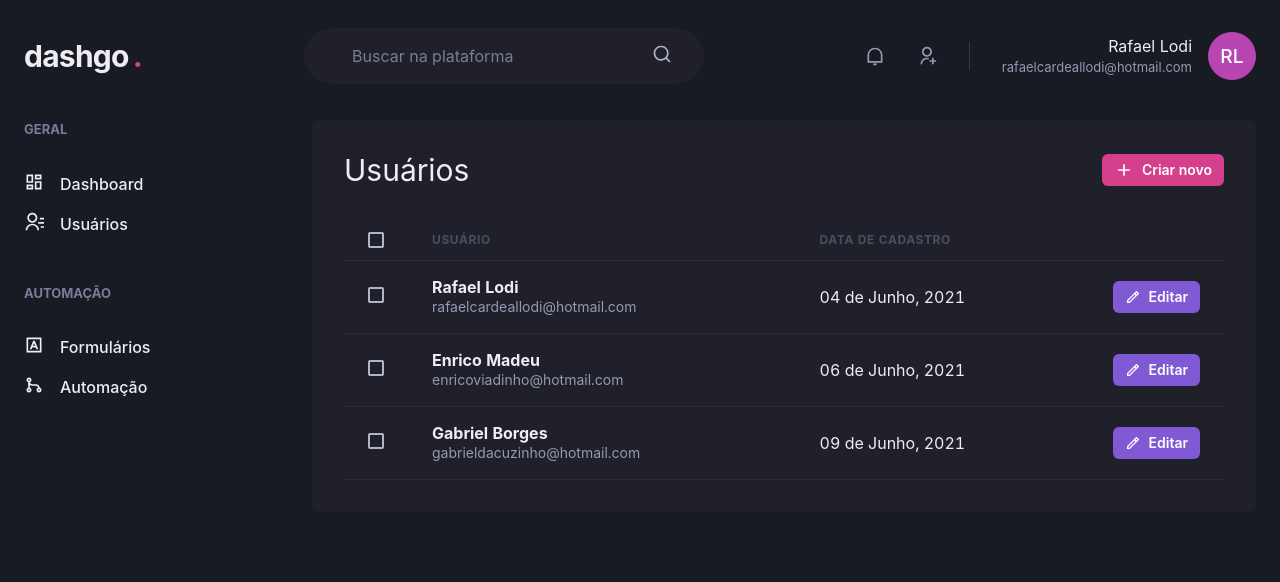
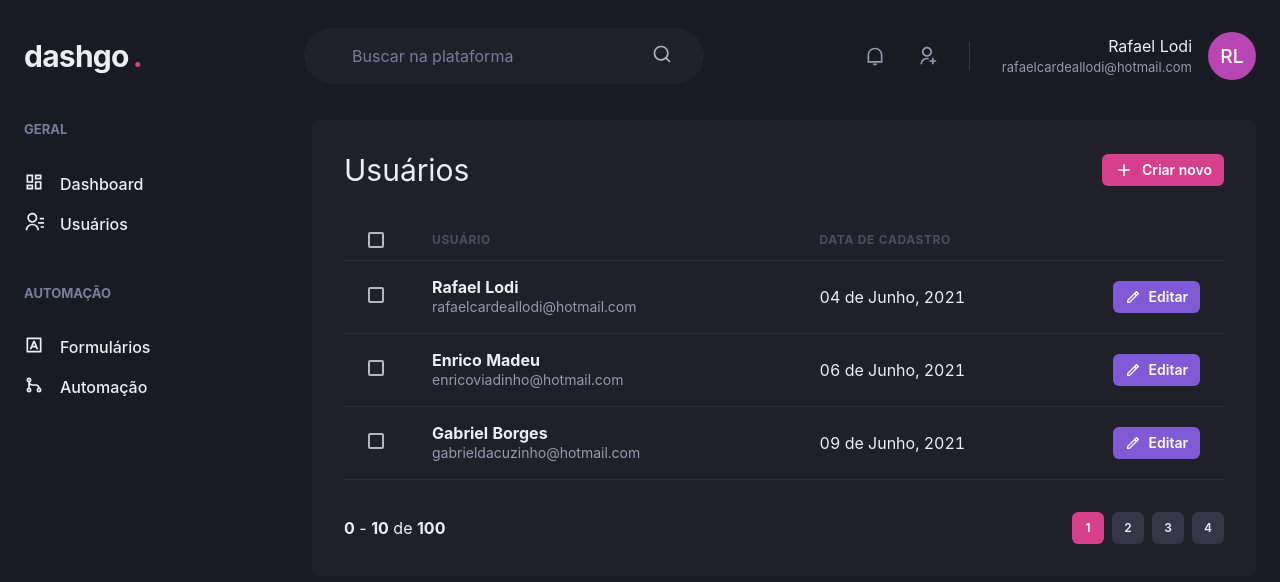
Before and after one commit to rafaelcardeallodi/dashgo, a Next.js app: page /users in a window 1280 px wide. Shown: the top 582 px of the page. Built offline with nearby package versions, Linux system fonts and the light colour scheme.

Commit message:
Componente: Pagination

```diff
--- /dev/null
+++ b/src/components/Pagination.tsx
@@ -0,0 +1,65 @@
+import { Box, Button, Stack } from "@chakra-ui/react";
+
+export function Pagination(){
+  return (
+    <Stack
+      direction="row"
+      mt="8"
+      justify="space-between"
+      align="center"
+      spacing="6"
+    >
+      <Box>
+        <strong>0</strong> - <strong>10</strong> de <strong>100</strong>
+      </Box>
+      <Stack direction="row" spacing="2">
+        <Button
+          size="sm"
+          fontSize="xs"
+          width="4"
+          colorScheme="pink"
+          disabled
+          _disabled={{
+            bg: 'pink.500',
+            cursor: 'default'
+          }}
+        >
+          1
+        </Button>
+        <Button
+          size="sm"
+          fontSize="xs"
+          width="4"
+          bg="gray.700"
+          _hover={{
+            bg: 'gray.500'
+          }}
+        >
+          2
+        </Button>
+        <Button
+          size="sm"
+          fontSize="xs"
+          width="4"
+          bg="gray.700"
+          _hover={{
+            bg: 'gray.500'
+          }}
+        >
+          3
+        </Button>
+        <Button
+          size="sm"
+          fontSize="xs"
+          width="4"
+          bg="gray.700"
+          _hover={{
+            bg: 'gray.500'
+          }}
+        >
+          4
+        </Button>
+      </Stack>
+    </Stack>
+  );
+}
--- a/src/pages/users/index.tsx
+++ b/src/pages/users/index.tsx
@@ -2,6 +2,7 @@
 import { RiAddLine, RiPencilLine } from "react-icons/ri";
 
 import { Header } from "../../components/Header";
+import { Pagination } from "../../components/Pagination";
 import { Sidebar } from "../../components/Sidebar";
 
 export default function UserList(){
@@ -110,6 +111,7 @@
               </Tr>
             </Tbody>
           </Table>
+          <Pagination />
         </Box>
       </Flex>
     </Box>
```
